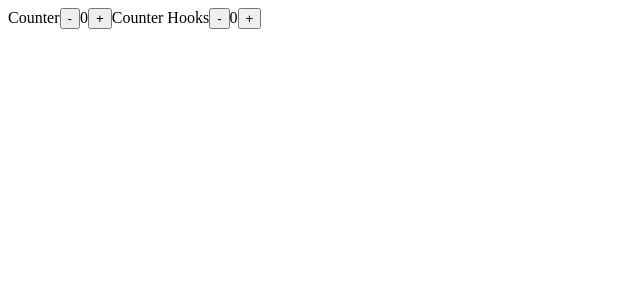
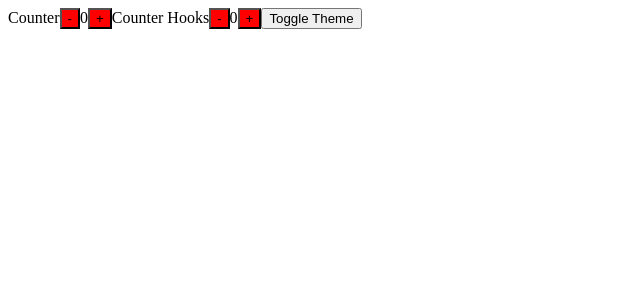
Before and after one commit to Vytautasragaisis07/react-intro, a React (Create React App) app: page / in a window 1280 px wide. Shown: the top 300 px of the page, without its empty margins (0-640 px from the left). Built offline with nearby package versions, Linux system fonts and the light colour scheme.

Commit message:
first commit

```diff
--- a/src/App.jsx
+++ b/src/App.jsx
@@ -1,16 +1,22 @@
-import React from 'react';
+import React, { useState } from 'react';
 import Counter from './Counter';
 import CounterHooks from "./CounterHooks";
 
+export const ThemeContext = React.createContext()
+
 function App() {
   console.log("Render App")
+  const [theme, setTheme] = useState('red')
   return (
-      <>
+      <ThemeContext.Provider value={{ backgroundColor: theme }}>
         Counter
         <Counter initialCount={0} />
         Counter Hooks
         <CounterHooks initialCount={0} />
-      </>
+        <button onClick={() => setTheme(prevTheme => {
+          return prevTheme === 'red' ? 'blue' : 'red'
+        })}>Toggle Theme</button>
+      </ThemeContext.Provider>
   )
 }
 
--- a/src/Counter.jsx
+++ b/src/Counter.jsx
@@ -1,4 +1,5 @@
 import React, { Component } from "react";
+import { ThemeContext } from "./App";
 
 export default  class Counter extends  Component {
     constructor(props) {
@@ -12,11 +13,16 @@
     render() {
         console.log("Render Counter")
         return (
-            <>
-                <button onClick={() => this.changeCount(-1)}>-</button>
-                <span>{this.state.count}</span>
-                <button onClick={() => this.changeCount(1)}>+</button>
-            </>
+            <ThemeContext.Consumer>
+                {style => (
+                    <>
+                        <button style={style} onClick={() => this.changeCount(-1)}>-</button>
+                        <span>{this.state.count}</span>
+                        <button style={style} onClick={() => this.changeCount(1)}>+</button>
+                    </>
+                )}
+            </ThemeContext.Consumer>
+
         )
     }
     changeCount(amount){
--- a/src/CounterHooks.jsx
+++ b/src/CounterHooks.jsx
@@ -1,13 +1,15 @@
-import React, { useState } from "react";
+import React, { useState, useContext } from "react";
+import { ThemeContext } from "./App";
 
 export default function CounterHooks({ initialCount }) {
     console.log('Render Counter Hooks')
     const [count, setCount] = useState(initialCount)
+    const style = useContext(ThemeContext)
     return(
         <>
-            <button onClick={() => setCount(prevState => prevState - 1)}>-</button>
+            <button style= {style} onClick={() => setCount(prevState => prevState - 1)}>-</button>
             <span>{count}</span>
-            <button onClick={() => setCount(prevState => prevState + 1)}>+</button>
+            <button style= {style}  onClick={() => setCount(prevState => prevState + 1)}>+</button>
         </>
     )
 }
```
